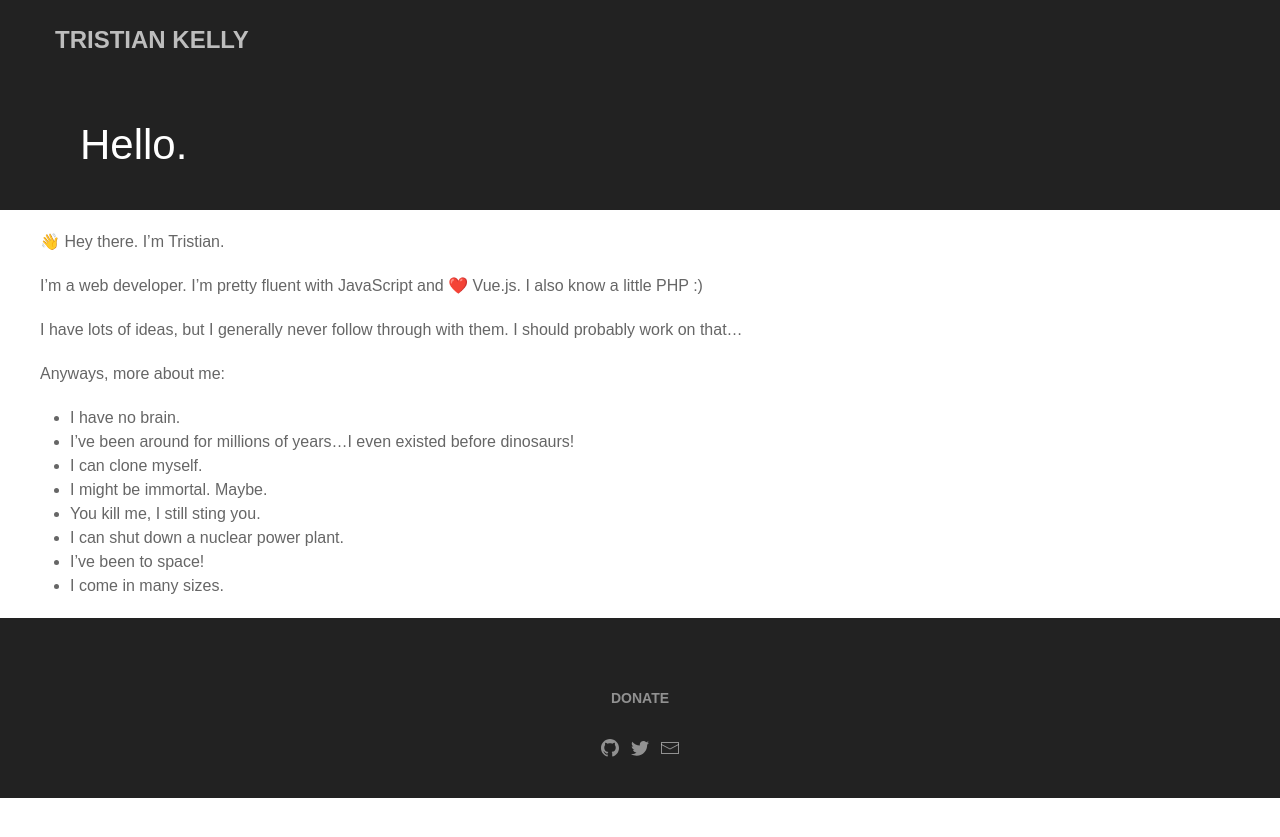
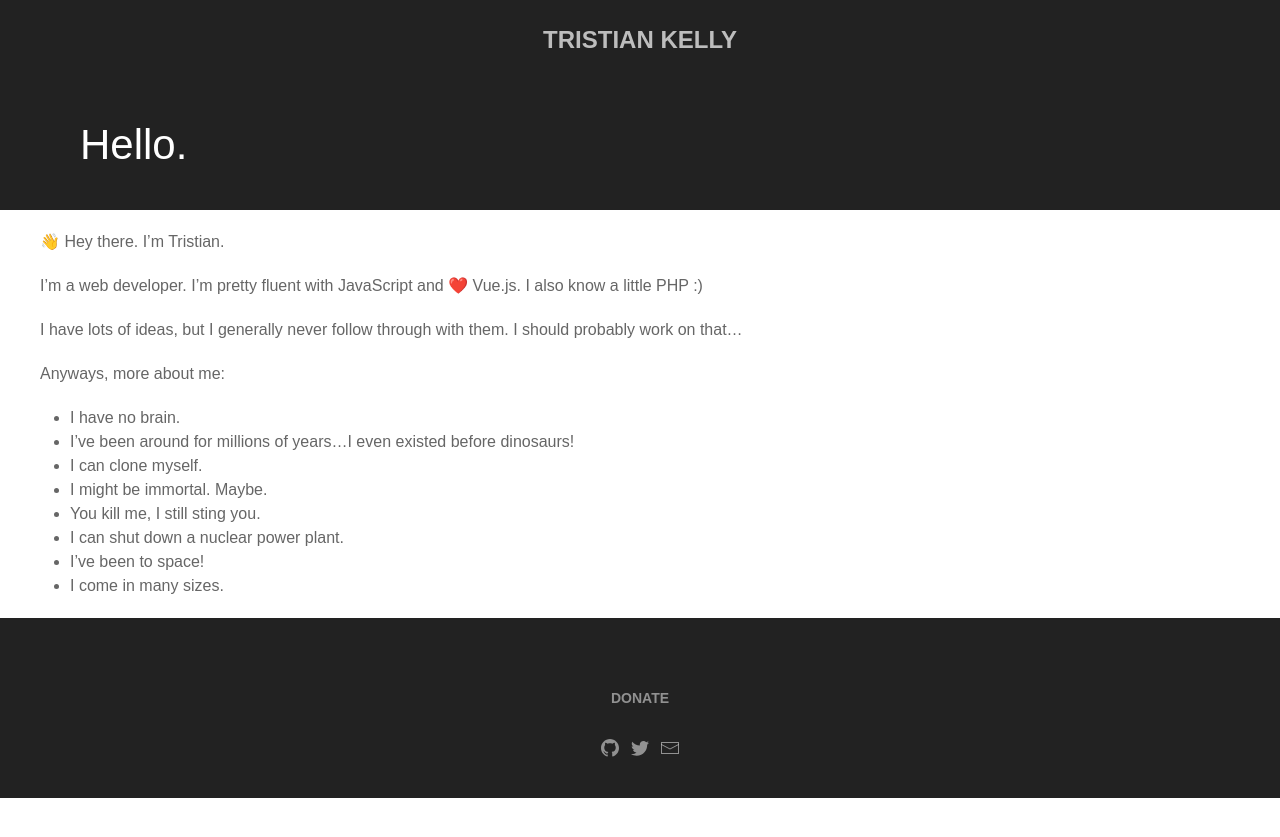
Before and after one commit to OrdinaryJellyfish/ordinaryjellyfish.github.io, a Jekyll site: the page built from index.md, in a window 1280 px wide. Shown: the top 837 px of the page. Built offline with Jekyll 4.4.1, drawn with Linux system fonts in a browser that asks for light colours; emoji names are drawn with the system emoji font; some web fonts are replaced.

Commit message:
Update header.html

```diff
--- a/_includes/header.html
+++ b/_includes/header.html
@@ -1,7 +1,9 @@
-<nav class="uk-navbar-container uk-container uk-navbar-transparent uk-light uk-background-secondary" uk-navbar>
-    <div class="uk-navbar-left">
-        <ul class="uk-navbar-nav">
-            <a href="/" class="uk-navbar-item uk-logo uk-text-bold uk-text-uppercase">Tristian Kelly</a>
-        </ul>
+<nav class="uk-navbar-container uk-navbar-transparent uk-light uk-background-secondary" uk-navbar>
+    <div class="uk-container">
+        <div class="uk-navbar-left">
+            <ul class="uk-navbar-nav">
+                <a href="/" class="uk-navbar-item uk-logo uk-text-bold uk-text-uppercase">Tristian Kelly</a>
+            </ul>
+        </div>
     </div>
 </nav>
```
